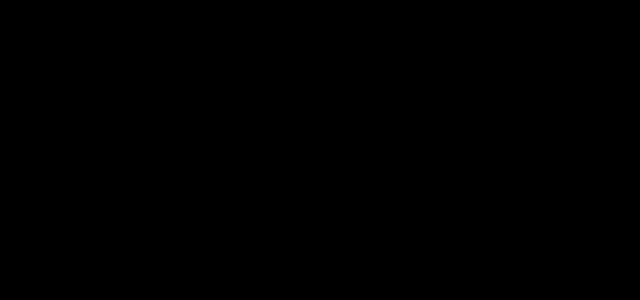
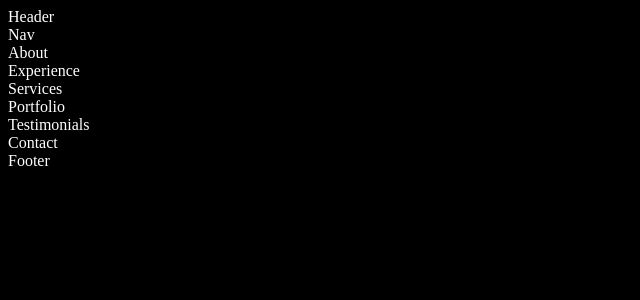
Before and after one commit to MaryannAlonge/portfolio, a React (Create React App) app: page / in a window 1280 px wide. Shown: the top 300 px of the page, without its empty margins (0-640 px from the left). Built offline with nearby package versions, Linux system fonts and the light colour scheme.

Commit message:
components

```diff
--- a/src/App.js
+++ b/src/App.js
@@ -1,8 +1,25 @@
+import Header from "./components/header/Header"
+import Nav from "./components/nav/Nav"
+import About from "./components/about/About"
+import Experience from "./components/experience/Experience"
+import Services from "./components/services/Services"
+import Portfolio from "./components/portfolio/Portfolio"
+import Testimonials from "./components/testimonials/Testimonials"
+import Contact from "./components/contact/Contact"
+import Footer from "./components/footer/Footer"
 function App() {
   return (
-    <div className="App">
-
-    </div>
+    <>
+    <Header />
+    <Nav />
+    <About />
+    <Experience />
+    <Services />
+    <Portfolio />
+    <Testimonials />
+    <Contact />
+    <Footer />
+    </>
   );
 }
 
--- a/src/index.css
+++ b/src/index.css
@@ -1,3 +1,4 @@
 body {
   background: #000;
+  color: #fff;
 }
```
